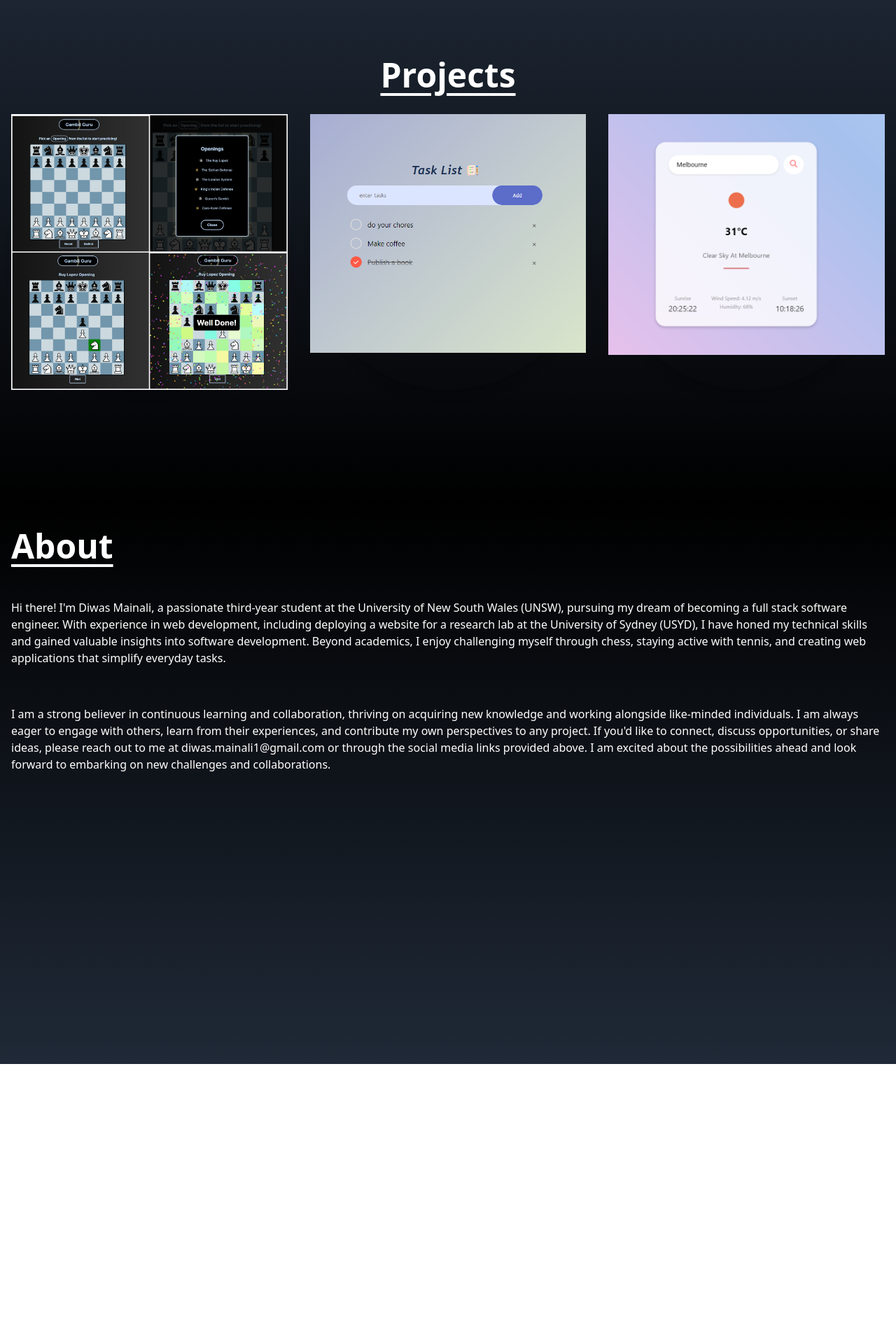
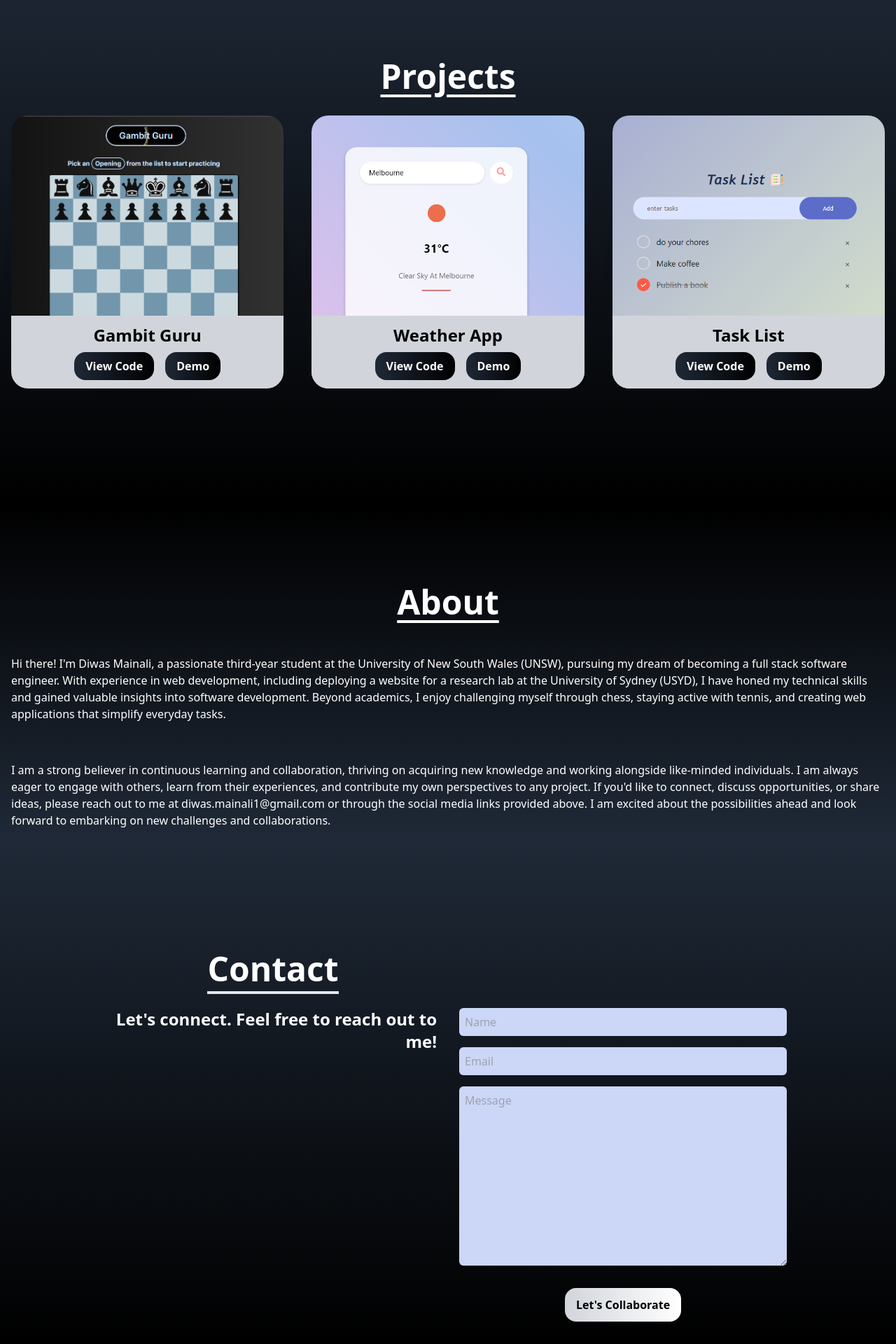
Before and after one commit to DiwasMainali1/Portfolio, a React (Create React App) app: page / in a window 1280 px wide. Shown: the part 880-2800 px from the top of the page at 70% size. Before the commit the page ends 2400 px from the top, so only its background shows below. Built offline with nearby package versions, Linux system fonts and the light colour scheme; the HTML template or start-up script is replaced by a standard one.

Commit message:
Made desgin changes overall

```diff
--- a/src/App.js
+++ b/src/App.js
@@ -2,7 +2,7 @@ import NavBar from "./components/NavBar"
 import Home from "./components/Home"
 import About from "./components/About";
 import Portfolio from "./components/Portfolio";
-
+import Contact from "./components/Contact";
 function App() {
   return (
     <div>
@@ -10,6 +10,7 @@ function App() {
       <Home />
       <Portfolio />
       <About />
+      <Contact />
     </div>
   );
 }
--- a/src/components/About.jsx
+++ b/src/components/About.jsx
@@ -2,9 +2,9 @@ import React from 'react'
 
 const About = () => {
   return (
-    <div name="about" className="w-full h-screen bg-gradient-to-b from-black to-gray-800 text-white">
+    <div name="about" className="pt-20 w-full h-auto bg-gradient-to-b from-black to-gray-800 text-white">
             <div>
-                <p className="text-5xl py-9 px-4 font-bold underline underline-offset-8">About</p>
+                <p className="text-center text-5xl py-9 px-4 font-bold underline underline-offset-8">About</p>
             </div>
             <div>
                 <p className="text-1xl py-4 px-4">
--- /dev/null
+++ b/src/components/Contact.jsx
@@ -0,0 +1,48 @@
+import React from 'react';
+
+const Contact = () => {
+  return (
+    <div name="contact" className="pt-40 w-full h-auto bg-gradient-to-b from-gray-800 to-black text-white">
+      <div className="flex flex-col justify-center items-center w-full h-full">
+        <div className="max-w-[1000px] w-full grid grid-cols-2 gap-8">
+          <div className="sm:text-center pb-8 pl-4">
+            <p className="text-5xl font-bold inline border-b-4">Contact</p>
+          </div>
+          <div></div>
+        </div>
+        <div className="max-w-[1000px] w-full grid sm:grid-cols-2 gap-8 px-4">
+          <div className="sm:text-right text-2xl font-semibold">
+            <p>Let's connect. Feel free to reach out to me!</p>
+          </div>
+          <div>
+            <form method="POST" action="https://getform.io/f/your-form-endpoint" className="flex flex-col max-w-[600px] w-full">
+              <input
+                className="bg-[#ccd6f6] p-2 rounded-md focus:outline-none text-black"
+                type="text"
+                placeholder="Name"
+                name="name"
+              />
+              <input
+                className="my-4 p-2 bg-[#ccd6f6] rounded-md focus:outline-none text-black"
+                type="email"
+                placeholder="Email"
+                name="email"
+              />
+              <textarea
+                className="bg-[#ccd6f6] p-2 rounded-md focus:outline-none text-black"
+                name="message"
+                rows="10"
+                placeholder="Message"
+              ></textarea>
+              <button className="text-black bg-gradient-to-r from-gray-300 to-white hover:scale-110 duration-300 px-4 py-3 my-8 mx-auto flex items-center rounded-2xl font-semibold">
+                Let's Collaborate
+              </button>
+            </form>
+          </div>
+        </div>
+      </div>
+    </div>
+  );
+};
+
+export default Contact;
--- a/src/components/Home.jsx
+++ b/src/components/Home.jsx
@@ -14,13 +14,13 @@ const Home = () => {
                     Learn more about me by exploring this portfolio!
                     </p>
                     <div name="homeButtons" className="flex justify-center space-x-4 md:justify-start">
-                        <a href="../assets/resume.pdf" download className="group hover:scale-110 duration-300 text-black w-fit px-5 py-3 my-2 flex items-center rounded-md bg-gradient-to-r from-gray-300 to-white">
+                        <a href="../assets/resume.pdf" download className="group hover:scale-110 duration-300 text-black w-fit px-5 py-3 my-2 flex items-center rounded-2xl bg-gradient-to-r from-gray-300 to-white">
                             Resume
                             <span className="px-1.5 group-hover:text-red-600 duration-300">
                                 <IoMdDownload />
                             </span>
                         </a>
-                        <a href="mailto:diwas.mainali1@gmail.com" className="group hover:scale-110 duration-300 text-black w-fit px-4 py-3 my-2 flex items-center rounded-md bg-gradient-to-r from-gray-300 to-white">
+                        <a href="mailto:diwas.mainali1@gmail.com" className="group hover:scale-110 duration-300 text-black w-fit px-4 py-3 my-2 flex items-center rounded-2xl bg-gradient-to-r from-gray-300 to-white">
                             Contact Me
                             <span className="px-1.5 group-hover:text-blue-700 duration-300">
                                 <MdEmail />
@@ -31,13 +31,13 @@ const Home = () => {
                 <div className="flex flex-col items-center">
                     <img src={profile} alt="my profile" className="rounded-3xl mx-auto w-2/3 md:w-2/3 mb-4 shadow-lg" />
                     <div className="flex space-x-4">
-                        <a href="https://github.com/DiwasMainali1" target="_blank" rel="noopener noreferrer" className="hover:scale-110 duration-300 bg-gray-800 text-white px-4 py-2 rounded-full flex items-center">
+                        <a href="https://github.com/DiwasMainali1" target="_blank" rel="noopener noreferrer" className="hover:scale-110 duration-300 bg-gray-800 text-white px-4 py-2 rounded-2xl flex items-center">
                         <svg className="w-5 h-5 mr-2" xmlns="http://www.w3.org/2000/svg" viewBox="0 0 24 24" fill="currentColor">
                             <path d="M12 0c-6.626 0-12 5.373-12 12 0 5.302 3.438 9.8 8.207 11.387.599.111.793-.261.793-.577v-2.234c-3.338.726-4.033-1.416-4.033-1.416-.546-1.387-1.333-1.756-1.333-1.756-1.089-.745.083-.729.083-.729 1.205.084 1.839 1.237 1.839 1.237 1.07 1.834 2.807 1.304 3.492.997.107-.775.418-1.305.762-1.604-2.665-.305-5.467-1.334-5.467-5.931 0-1.311.469-2.381 1.236-3.221-.124-.303-.535-1.524.117-3.176 0 0 1.008-.322 3.301 1.23.957-.266 1.983-.399 3.003-.404 1.02.005 2.047.138 3.006.404 2.291-1.552 3.297-1.23 3.297-1.23.653 1.653.242 2.874.118 3.176.77.84 1.235 1.911 1.235 3.221 0 4.609-2.807 5.624-5.479 5.921.43.372.823 1.102.823 2.222v3.293c0 .319.192.694.801.576 4.765-1.589 8.199-6.086 8.199-11.386 0-6.627-5.373-12-12-12z" />
                         </svg>
                         GitHub
                         </a>
-                        <a href="https://www.linkedin.com/in/diwas-mainali/" target="_blank" rel="noopener noreferrer" className="group hover:scale-110 duration-300 bg-gray-800 text-white px-4 py-2 rounded-full flex items-center">
+                        <a href="https://www.linkedin.com/in/diwas-mainali/" target="_blank" rel="noopener noreferrer" className="group hover:scale-110 duration-300 bg-gray-800 text-white px-4 py-2 rounded-2xl flex items-center">
                         <svg className="w-5 h-5 mr-2" xmlns="http://www.w3.org/2000/svg" viewBox="0 0 24 24" fill="currentColor">
                             <path d="M19 0h-14c-2.761 0-5 2.239-5 5v14c0 2.761 2.239 5 5 5h14c2.762 0 5-2.239 5-5v-14c0-2.761-2.238-5-5-5zm-11 19h-3v-11h3v11zm-1.5-12.268c-.966 0-1.75-.79-1.75-1.764s.784-1.764 1.75-1.764 1.75.79 1.75 1.764-.783 1.764-1.75 1.764zm13.5 12.268h-3v-5.604c0-3.368-4-3.113-4 0v5.604h-3v-11h3v1.765c1.396-2.586 7-2.777 7 2.476v6.759z" />
                         </svg>
--- a/src/components/NavBar.jsx
+++ b/src/components/NavBar.jsx
@@ -16,11 +16,11 @@ const NavBar = () => {
         },
         {
             id: 3,
-            link: 'contact',
+            link: 'about',
         },
         {
             id: 5,
-            link: 'about',
+            link: 'contact',
         },
     ];
 
--- a/src/components/Portfolio.jsx
+++ b/src/components/Portfolio.jsx
@@ -1,7 +1,7 @@
 import React from 'react'
-import proj1 from "../assets/proj1.jpg";
-import proj2 from "../assets/proj2.png";
-import proj3 from "../assets/proj3.png";
+import proj1 from "../assets/proj1.png";
+import proj2 from "../assets/proj3.png";
+import proj3 from "../assets/proj2.png";
 
 const Portfolio = () => {
   return (
@@ -9,15 +9,48 @@ const Portfolio = () => {
       <div className="mb-8">
         <p className="text-5xl font-bold underline underline-offset-8">Projects</p>
       </div>
-      <div name="ProjectList" className="grid grid-cols-1 md:grid-cols-3 gap-8 px-4">
-        <div className="rounded-full shadow-lg">
-          <img src={proj1} alt="" className="w-full h-auto" />
+      <div name="ProjectList" className="grid grid-cols-1 md:grid-cols-3 gap-10 px-4">
+        <div className="group relative cursor-pointer rounded-full shadow-lg aspect-square">
+            <img src={proj1} alt="" className="w-full h-full object-cover rounded-3xl" />
+            <div name="proj1Details" className="absolute bottom-0 left-0 right-0 bg-gray-300 overflow-hidden py-3 px-3 rounded-b-3xl">
+                <p className="text-center text-2xl font-bold text-black">Gambit Guru</p>
+                <div className="flex justify-center mt-2">
+                  <a href="https://github.com/DiwasMainali1/Gambit-Guru" target="_blank" rel="noopener noreferrer" className="mr-4">
+                    <button className="text-white bg-gradient-to-r from-gray-800 to-black hover:scale-110 duration-300 hover:text-blue-600 font-semibold py-2 px-4 rounded-2xl">View Code</button>
+                  </a>
+                  <a href="https://diwasmainali1.github.io/Gambit-Guru/" target="_blank" rel="noopener noreferrer">
+                    <button className="text-white bg-gradient-to-r from-gray-800 to-black hover:scale-110 duration-300 hover:text-green-500 font-semibold py-2 px-4 rounded-2xl">Demo</button>
+                  </a>
+                </div>
+            </div>
         </div>
-        <div className="rounded-full shadow-lg">
-          <img src={proj2} alt="" className="w-full h-auto" />
+        <div className="group relative cursor-pointer rounded-full shadow-lg aspect-square">
+            <img src={proj2} alt="" className="w-full h-full object-cover rounded-3xl" />
+            <div name="proj2Details" className="absolute bottom-0 left-0 right-0 box-border bg-gray-300 overflow-hidden py-3 px-3 rounded-b-3xl">
+                <p className="text-center text-2xl font-bold text-black">Weather App</p>
+                <div className="flex justify-center mt-2">
+                  <a href="https://github.com/DiwasMainali1/weather-app" target="_blank" rel="noopener noreferrer" className="mr-4">
+                    <button className="text-white bg-gradient-to-r from-gray-800 to-black hover:scale-110 duration-300 hover:text-blue-600 font-semibold py-2 px-4 rounded-2xl">View Code</button>
+                  </a>
+                  <a href="https://diwasmainali1.github.io/weather-app/" target="_blank" rel="noopener noreferrer">
+                    <button className="text-white bg-gradient-to-r from-gray-800 to-black hover:scale-110 duration-300 hover:text-green-500 font-semibold py-2 px-4 rounded-2xl">Demo</button>
+                  </a>
+                </div>
+            </div>
         </div>
-        <div className="rounded-full shadow-lg">
-          <img src={proj3} alt="" className="w-full h-auto" />
+        <div className="group relative cursor-pointer rounded-full shadow-lg aspect-square">
+            <img src={proj3} alt="" className="w-full h-full object-cover rounded-3xl" />
+            <div name="proj3Details" className="group absolute bottom-0 left-0 right-0 box-border bg-gray-300 py-3 px-3 rounded-b-3xl">
+                <p className="text-center text-2xl font-bold text-black">Task List</p>
+                <div className="flex justify-center mt-2">
+                  <a href="https://github.com/DiwasMainali1/Task-List" target="_blank" rel="noopener noreferrer" className="mr-4">
+                    <button className="text-white bg-gradient-to-r from-gray-800 to-black hover:scale-110 duration-300 hover:text-blue-600 font-semibold py-2 px-4 rounded-2xl">View Code</button>
+                  </a>
+                  <a href="https://diwasmainali1.github.io/Task-List/" target="_blank" rel="noopener noreferrer">
+                    <button className="text-white bg-gradient-to-r from-gray-800 to-black hover:scale-110 duration-300 hover:text-green-500 font-semibold py-2 px-4 rounded-2xl">Demo</button>
+                  </a>
+                </div>
+            </div>
         </div>
       </div>
     </div>
--- a/tailwind.config.js
+++ b/tailwind.config.js
@@ -6,5 +6,10 @@ module.exports = {
   theme: {
     extend: {},
   },
+  variants: {
+    extend: {
+        display: ["group-hover"],
+    },
+  },
   plugins: [],
 }
```
Also changed, not shown: src/assets/proj1.jpg (deleted), src/assets/proj1.png (added).
